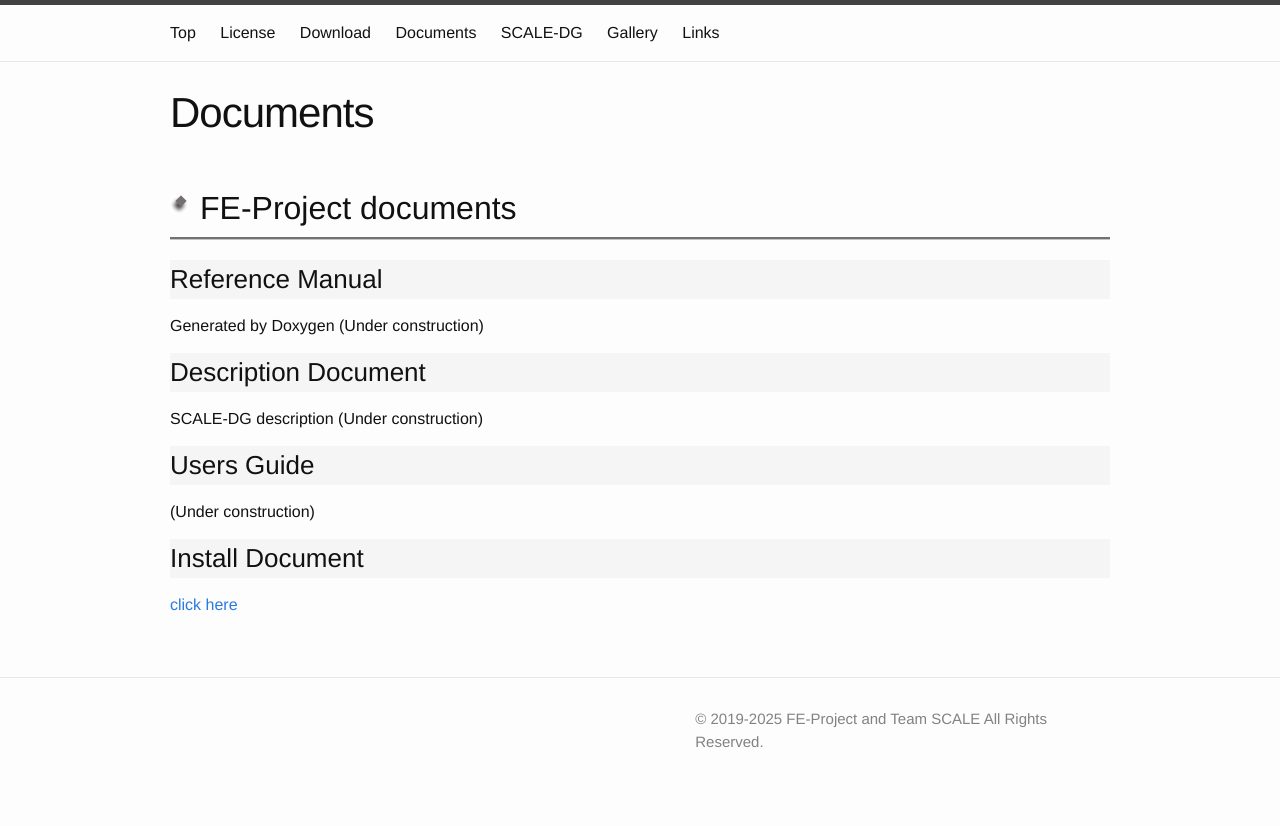
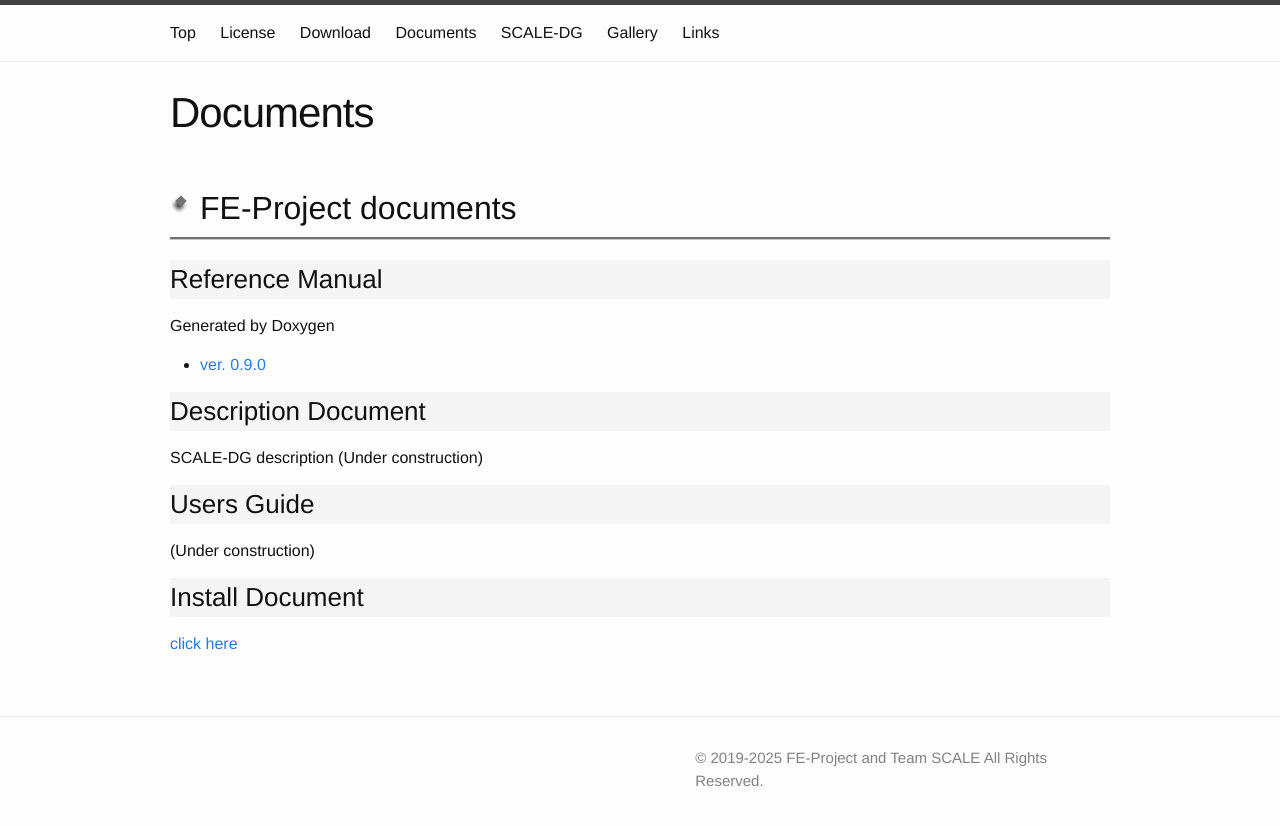
Before and after one commit to ywkawai/FE-Project_web, a Jekyll site: the page built from documents/index.md, in a window 1280 px wide. Shown: the top 826 px of the page. Built offline with Jekyll 4.4.1, drawn with Linux system fonts in a browser that asks for light colours.

Commit message:
Enable a link to a reference manual

```diff
--- a/documents/index.md
+++ b/documents/index.md
@@ -3,9 +3,9 @@ layout: page
 title: Documents
 ---
 
-{% assign dlsite = "https://scale.riken.jp/archives" %}
+{% assign dlsite = "https://r-ccs-climate.riken.jp/members/kawai/SCALE-DG_doc/" %}
 
-{% assign versions = "0.4.0" | split: "," %}
+{% assign versions = "0.9.0" | split: "," %}
 
 
 ## FE-Project documents
@@ -13,13 +13,10 @@ title: Documents
 ### Reference Manual
 
 Generated by Doxygen
-(Under construction)
 
-<!---
 {% for ver in versions %}
 * [ver. {{ ver }}]({{ dlsite }}/{{ ver }}/)
 {% endfor %}
--->
 
 ### Description Document
 SCALE-DG description
```
